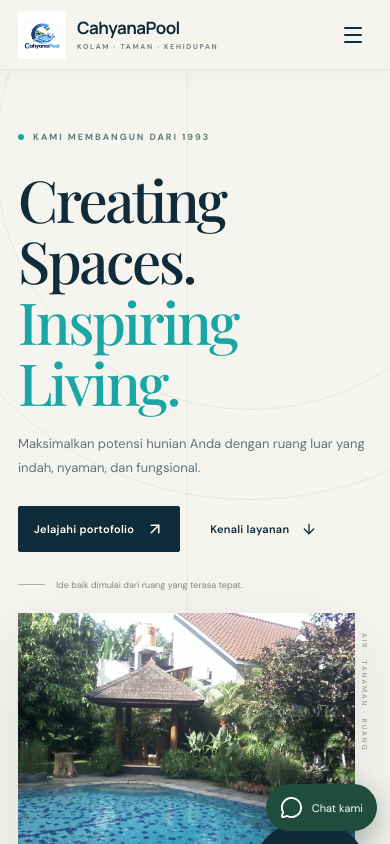
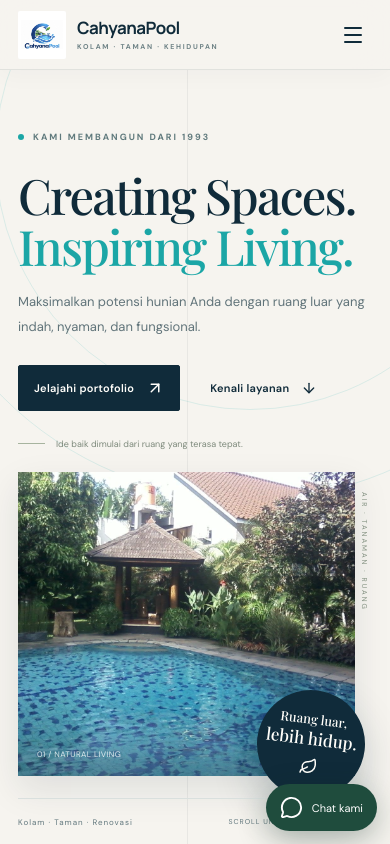
Before and after one commit to ketcup123/cahyanapool, a React (Vite) app: page / in a window 390 px wide. Shown: the top 844 px of the page. Built offline with nearby package versions, Linux system fonts and the light colour scheme; no server answers; the database is empty; a web font is replaced by a local one.

Commit message:
Refine responsive luxury UI styling

```diff
--- a/src/styles/responsive.css
+++ b/src/styles/responsive.css
@@ -635,3 +635,117 @@
     animation: none !important;
   }
 }
+
+/* Luxury Architectural responsive refinements */
+@media (min-width: 1200px) {
+  .hero-inner {
+    gap: clamp(44px, 5vw, 78px);
+  }
+
+  .hero-image-frame {
+    height: clamp(450px, 38vw, 540px);
+  }
+
+  .photo-grid {
+    column-gap: 28px;
+    row-gap: 34px;
+  }
+}
+
+@media (max-width: 1050px) {
+  .container {
+    width: min(var(--container), calc(100% - 48px));
+  }
+
+  .hero h1 {
+    font-size: clamp(54px, 6.5vw, 72px);
+  }
+}
+
+@media (max-width: 760px) {
+  .container {
+    width: calc(100% - 36px);
+  }
+
+  .section-pad {
+    padding-block: 72px;
+  }
+
+  .site-header {
+    height: 70px;
+  }
+
+  .main-nav {
+    background: var(--luxury-ivory);
+    box-shadow: 0 18px 32px rgb(16 43 58 / 10%);
+  }
+
+  .hero h1 {
+    font-size: clamp(48px, 12.5vw, 68px);
+    letter-spacing: -1.8px;
+  }
+
+  .hero-image-frame {
+    box-shadow: 0 14px 34px rgb(16 43 58 / 10%);
+  }
+
+  .hero-stamp {
+    width: 108px;
+    height: 108px;
+    right: -10px;
+  }
+
+  .hero-stamp span {
+    font-size: 13px;
+  }
+
+  .hero-stamp strong {
+    font-size: 17px;
+  }
+
+  .photo-grid {
+    gap: 24px 14px;
+  }
+
+  .photo-open {
+    border-radius: 1px;
+  }
+
+  .photo-open-icon {
+    opacity: 1;
+    transform: none;
+    width: 32px;
+    height: 32px;
+  }
+
+  .contact-panel {
+    gap: 34px;
+  }
+
+  .button {
+    min-height: 46px;
+  }
+
+  .filter-tabs {
+    max-width: 100%;
+    overflow-x: auto;
+    padding-bottom: 6px;
+    scrollbar-width: thin;
+  }
+
+  .filter-tabs button {
+    flex: 0 0 auto;
+    min-height: 40px;
+  }
+
+  .lightbox {
+    padding-inline: 16px;
+  }
+}
+
+@media (hover: none) {
+  .button:hover,
+  .photo-open:hover img {
+    transform: none;
+  }
+}
```
